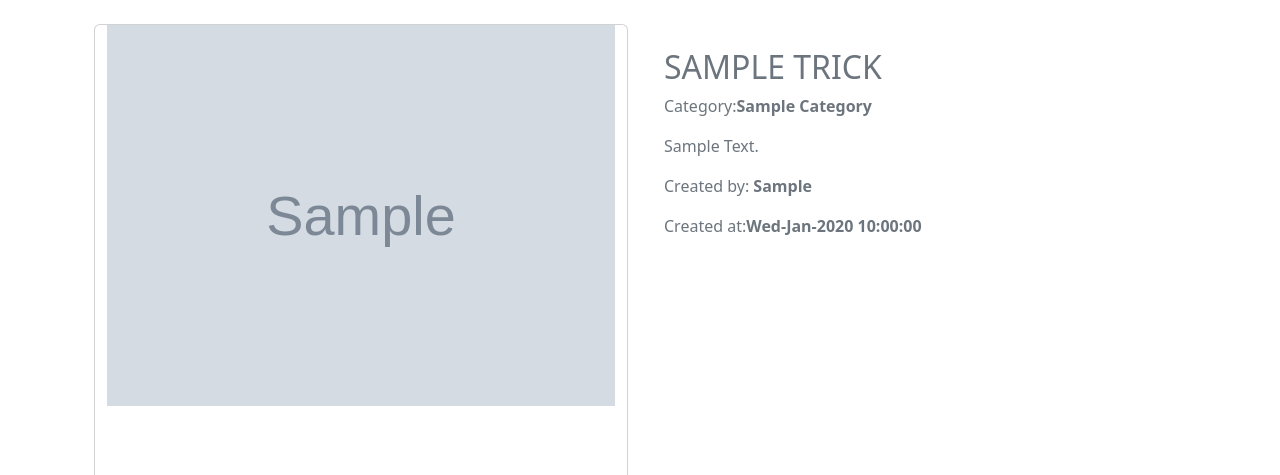
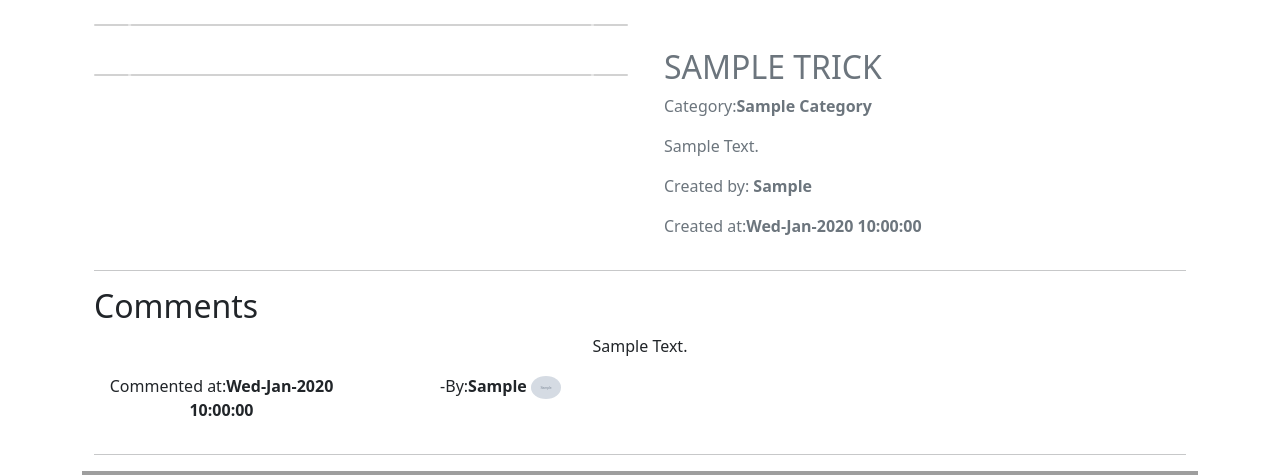
Before and after one commit to rachel-duret/snowTricks, a Symfony app: template templates/tricks/trick.html.twig in a window 1280 px wide. Shown: the part 56-531 px from the top of the page. Run offline with Twig, Linux system fonts and the light colour scheme; the template is opened without the code that fills it: most values are stand-ins (such as "Sample title", 1, 10 or a date in 2020); grey boxes marked "Sample" are stand-in pictures; some libraries are stand-ins or nearby versions; grey boxes are pictures that could not be loaded.

Commit message:
add carousel for trick image and video

```diff
--- a/templates/tricks/trick.html.twig
+++ b/templates/tricks/trick.html.twig
@@ -9,34 +9,64 @@
 			<div class="col-12 col-sm-6">
 				<div class="mx-auto row d-flex flex-md-row justify-content-md-between justify-content-center">
 
-					<div class="card  mt-4 mb-4">
+					<div class="card  mt-4 mb-4 p-0">
+						<div id="carouselImageControls" class="carousel slide" data-bs-ride="carousel">
+							<div class="carousel-inner">
 								{% for image in trick.images %}
-							<div class="carousel-inner">
-								<div class="carousel-item active" data-bs-interval="10000">
-
+									<div class="carousel-item active">
 										{% if app.user and app.user is same as trick.user %}
-										<a href="{{path('app_delete_image', {id: image.id})}}" class="btn btn-danger position-absolute top-0 end-0">
+											<a href="{{path('app_delete_image', {id: image.id})}}" class="btn btn-danger position-absolute  top-0 end-0" style="z-index: 9999;">
 												<i class="bi bi-x-circle-fill"></i>
 											</a>
+											<img src="{{image.imagePath}}" class="d-block w-100 rounded " alt="{{ trick.title }}">
 										{% endif %}
-
-									<img src="{{image.imagePath}}" class="d-block w-100 " alt="{{ trick.title }}">
-									<div class="carousel-caption d-none d-md-block"></div>
-								</div>
 									</div>
 								{% endfor %}
+
+							</div>
+							<button class="carousel-control-prev" type="button" data-bs-target="#carouselImageControls" data-bs-slide="prev">
+								<span class="carousel-control-prev-icon" aria-hidden="true"></span>
+								<span class="visually-hidden">Previous</span>
+							</button>
+							<button class="carousel-control-next" type="button" data-bs-target="#carouselImageControls" data-bs-slide="next">
+								<span class="carousel-control-next-icon" aria-hidden="true"></span>
+								<span class="visually-hidden">Next</span>
+							</button>
+						</div>
+
+					</div>
+					<div class="card mt-4 mb-4 p-0">
+						<div id="carouselVideoControls" class="carousel slide" data-bs-ride="carousel">
+							<div class="carousel-inner">
 								{% for video in trick.videos %}
+									<div class="carousel-item active">
+										{% if app.user and app.user is same as trick.user %}
+											<a href="{{path('app_delete_video', {id: video.id})}}" class="btn btn-danger position-absolute z-index top-0 end-0" style="z-index: 9999;">
+												<i class="bi bi-x-circle-fill"></i>
+											</a>
 											{% if video.videoPath %}
-								<iframe src="{{video.videoPath}}"></iframe>
+												<div class="ratio ratio-16x9 rounded">
+													<iframe src="{{video.videoPath}}" class="rounded"></iframe>
+												</div>
 											{% endif %}
 											{% if video.videoEmbedCode %}
 												{{video.videoEmbedCode | raw}}
 
 											{% endif %}
-
+										{% endif %}
+									</div>
 								{% endfor %}
 
-
+							</div>
+							<button class="carousel-control-prev" type="button" data-bs-target="#carouselVideoControls" data-bs-slide="prev">
+								<span class="carousel-control-prev-icon btn-dark" aria-hidden="true"></span>
+								<span class="visually-hidden">Previous</span>
+							</button>
+							<button class="carousel-control-next" type="button" data-bs-target="#carouselVideoControls" data-bs-slide="next">
+								<span class="carousel-control-next-icon btn-dark" aria-hidden="true"></span>
+								<span class="visually-hidden">Next</span>
+							</button>
+						</div>
 					</div>
 				</div>
 			</div>
```
Also changed, not shown: src/Controller/FileController.php (+29 -3 lines), src/Controller/TricksController.php (+3 -5 lines), templates/profile/index.html.twig (+4 -4 lines). Lines whose indentation alone changed are shown as unchanged.
